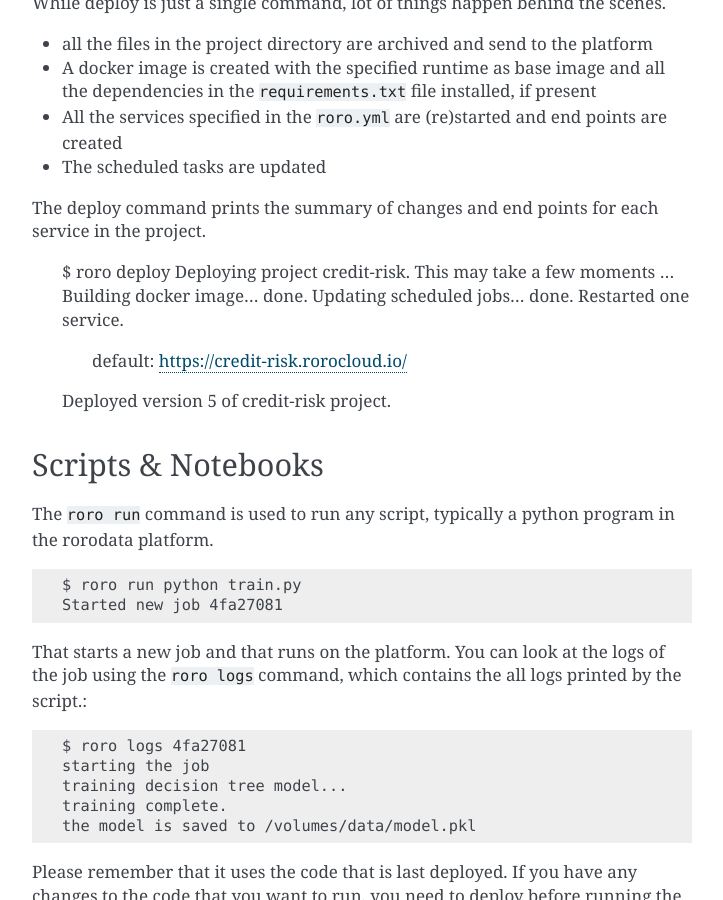
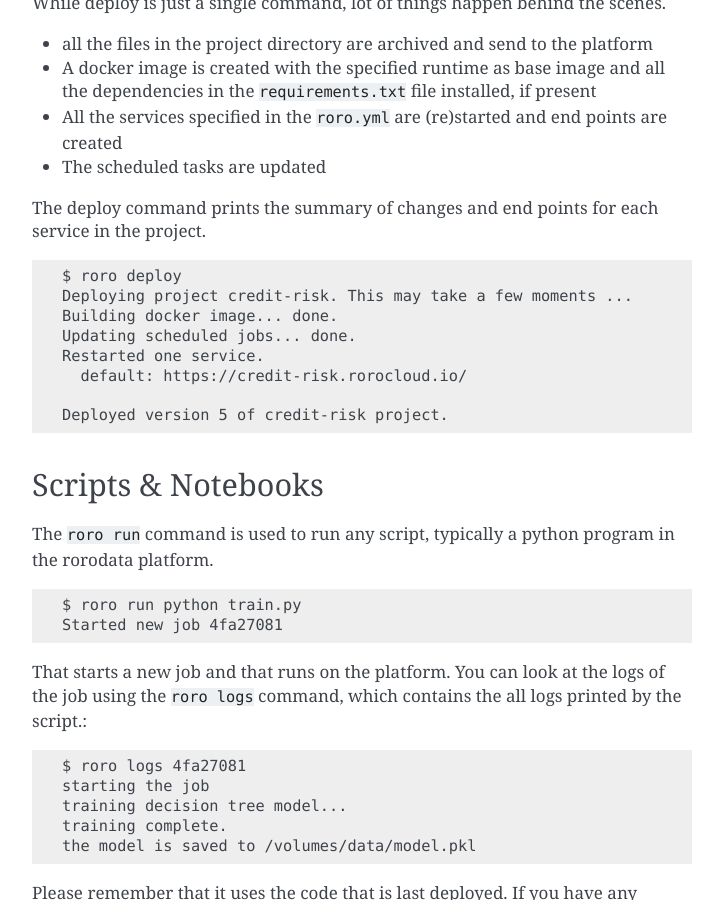
Before and after one commit to rorodata/roro-client, a Sphinx documentation site: the page built from docs/cli.rst, in a window 1280 px wide and 900 px high, scrolled down 1269 px. Shown: the whole window, without its empty margins (388-1111 px from the left). Built offline with Sphinx 7.4.7, drawn with Linux system fonts in a browser that asks for light colours.

Commit message:
fixed formatting.

```diff
--- a/docs/cli.rst
+++ b/docs/cli.rst
@@ -53,7 +53,7 @@ While deploy is just a single command, lot of things happen behind the scenes.
 * All the services specified in the ``roro.yml`` are (re)started and end points are created
 * The scheduled tasks are updated
 
-The deploy command prints the summary of changes and end points for each service in the project.
+The deploy command prints the summary of changes and end points for each service in the project. ::
 
 	$ roro deploy
 	Deploying project credit-risk. This may take a few moments ...
```
